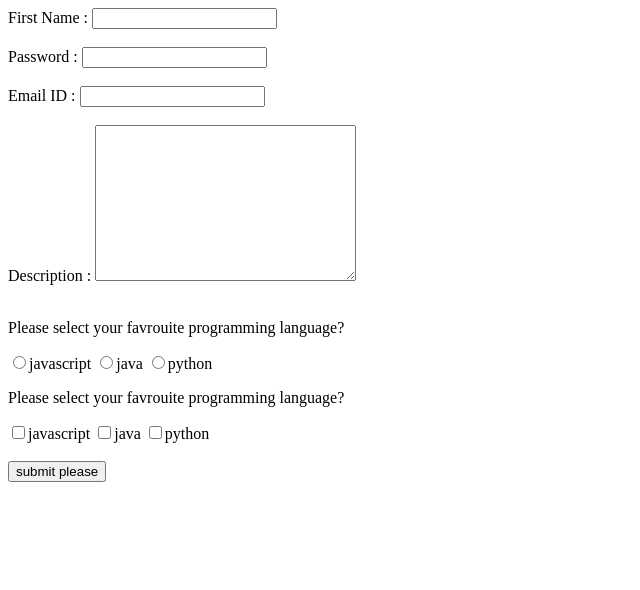
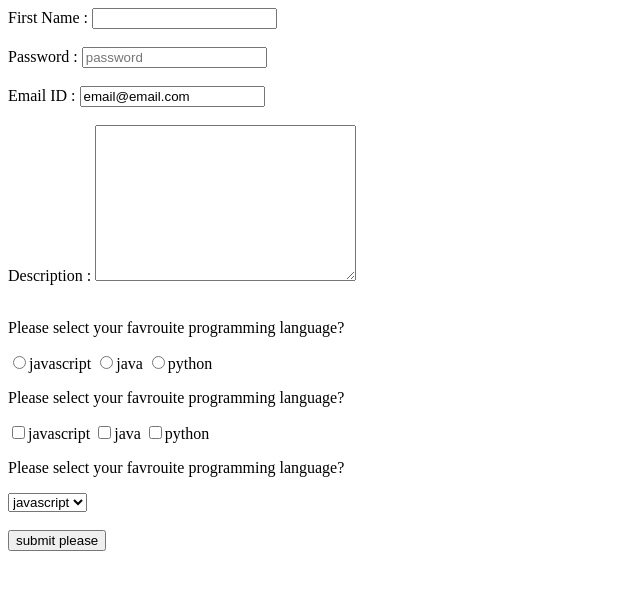
Before and after one commit to AdityaLalwani-CodeHub/HTML, a plain HTML site: page forms.html in a window 1280 px wide. Shown: the whole page, without its empty margins (0-640 px from the left). Drawn offline with Linux system fonts and the light colour scheme.

Commit message:
select tag added

```diff
--- a/forms.html
+++ b/forms.html
@@ -1,49 +1,54 @@
 <!DOCTYPE html>
 <html lang="en">
   <head>
-    <meta charset="UTF-8">
-    <meta http-equiv="X-UA-Compatible" content="IE=edge">
-    <meta name="viewport" content="width=device-width, initial-scale=1.0">
+    <meta charset="UTF-8" />
+    <meta http-equiv="X-UA-Compatible" content="IE=edge" />
+    <meta name="viewport" content="width=device-width, initial-scale=1.0" />
     <title>FORMS</title>
   </head>
   <body>
+    <form action="" method="">
+      <label for="fname">First Name : </label>
+      <input type="text" name="" id="fname" />
 
-    <form action="" method="">
-
-        <label for="fname">First Name : </label>
-        <input type="text" name="" id="fname">
-
-        <br><br>
+      <br /><br />
 
       <label for="pass">Password : </label>
-        <input type="password" name="" id="pass">
+      <input type="password" name="" id="pass" placeholder="password" />
 
-        <br><br>
+      <br /><br />
 
       <label for="email">Email ID : </label>
-        <input type="email" name="" id="email">
+      <input type="email" name="" id="email" value="email@email.com" />
 
-        <br><br>
+      <br /><br />
 
       <label for="desc">Description : </label>
       <textarea name="" id="desc" cols="30" rows="10"></textarea>
 
-        <br><br>
+      <br /><br />
 
       <p>Please select your favrouite programming language?</p>
-        <input type="radio" name="coding" id="javascript">javascript
-        <input type="radio" name="coding" id="java">java
-        <input type="radio" name="coding" id="python">python
+      <input type="radio" name="coding" id="javascript" />javascript
+      <input type="radio" name="coding" id="java" />java
+      <input type="radio" name="coding" id="python" />python
 
       <p>Please select your favrouite programming language?</p>
-        <input type="checkbox" name="programming" id="javascript">javascript
-        <input type="checkbox" name="programming" id="java">java
-        <input type="checkbox" name="programming" id="python">python
+      <input type="checkbox" name="programming" id="javascript" />javascript
+      <input type="checkbox" name="programming" id="java" />java
+      <input type="checkbox" name="programming" id="python" />python
 
-        <br><br>
-        <input type="submit" value="submit please">
+      <p>Please select your favrouite programming language?</p>
+      <select name="languages" id="">
+        <option value="javascript">javascript</option>
+        <option value="java">java</option>
+        <option value="python">pyhton</option>
+      </select>
+
+      <br /><br />
+      <input type="submit" value="submit please" />
+
       <!-- <button type="submit">Submit please</button> -->
     </form>
-
   </body>
 </html>
```
Lines whose indentation alone changed are shown as unchanged.
